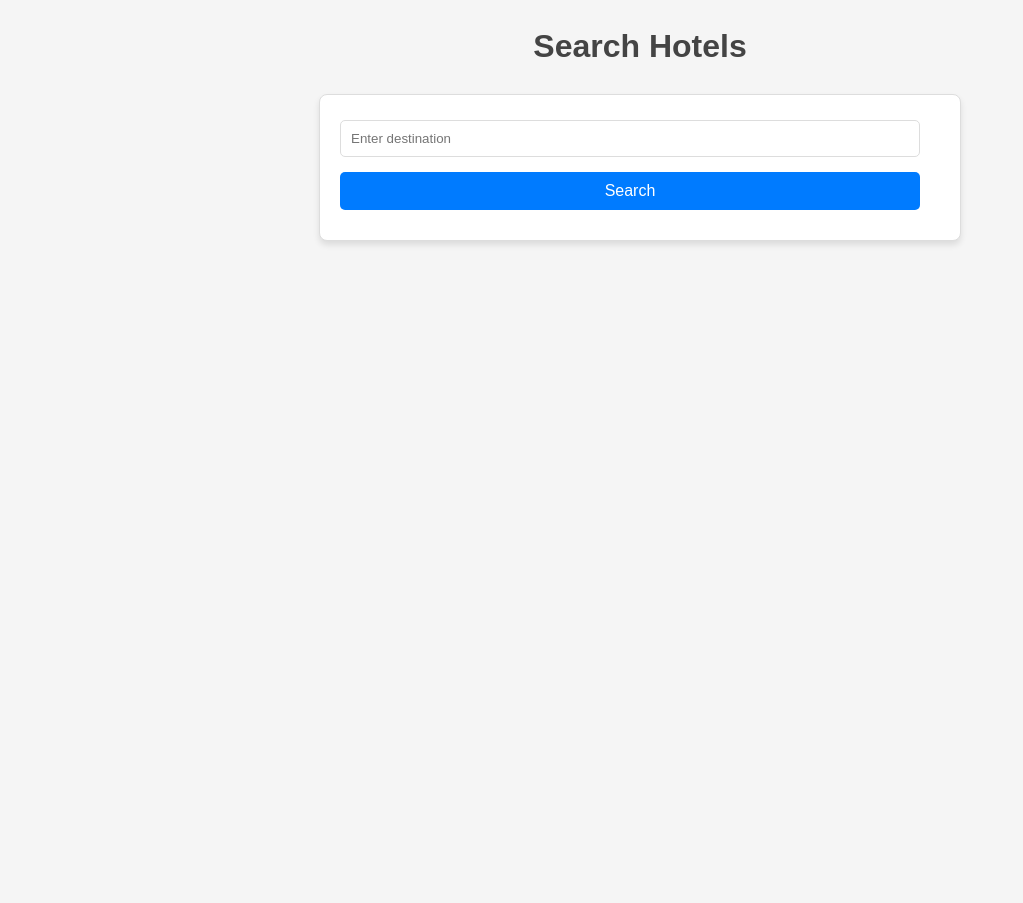
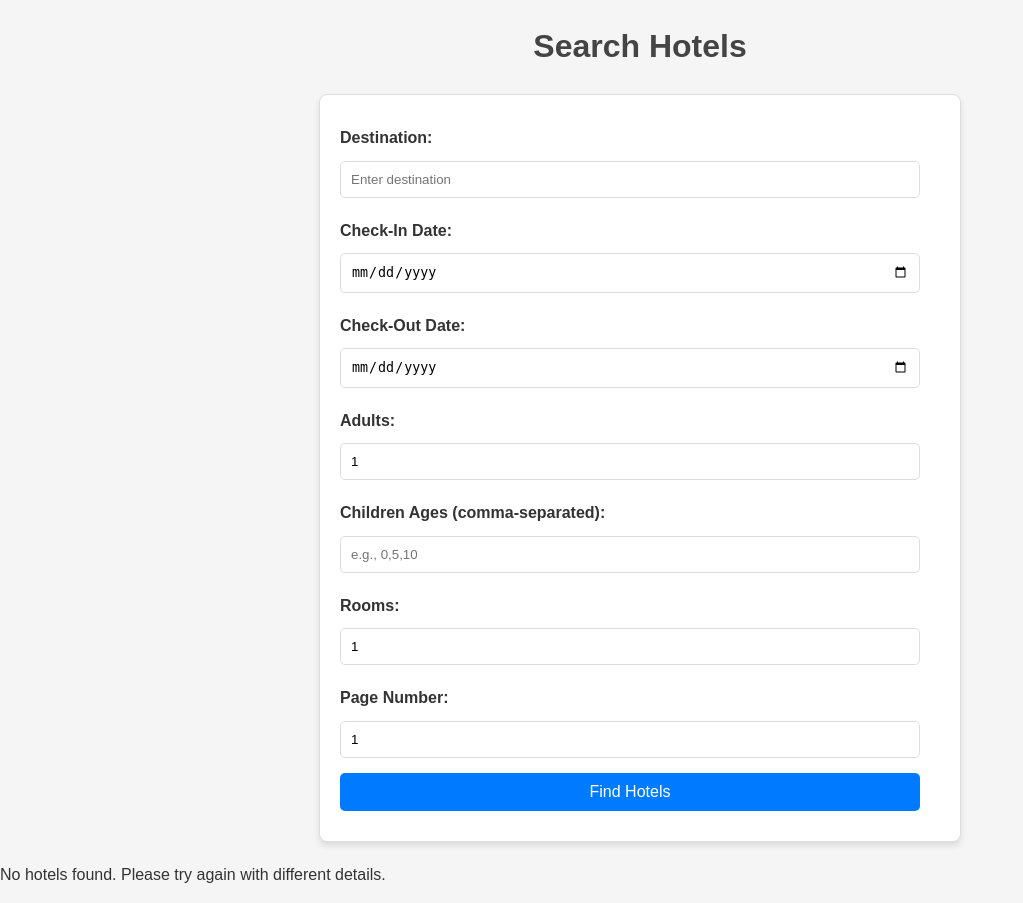
Before and after one commit to Vasilena01/Travel_planner, a Django app: page /hotels/search-destination/ in a window 1280 px wide. Shown: the whole page, without its empty margins (0-1023 px from the left). Before the commit the page ends 245 px from the top, so only its background shows below. Run offline with Django 5.2, Linux system fonts and the light colour scheme; parts of the project's set-up code (start-up, migrations or seed data) failed here and were passed over.

Commit message:
Hotel_finder app
Beginning the hotel_finder app. Done with the searching and listing of hotels by their destination.

```diff
--- a/travel_planner/authentication/templates/authentication/register.html
+++ b/travel_planner/authentication/templates/authentication/register.html
@@ -10,7 +10,7 @@
     {% if messages %}
         <ul>
             {% for message in messages %}
-                <li>{{ message }}</li>
+                <li style="color: red;">{{ message }}</li>
             {% endfor %}
         </ul>
     {% endif %}
--- a/travel_planner/hotel_finder/templates/hotel_finder/search_destination.html
+++ b/travel_planner/hotel_finder/templates/hotel_finder/search_destination.html
@@ -2,152 +2,63 @@
 <!DOCTYPE html>
 <html>
 <head>
-    <title>Search Destination</title>
-    <link
-      rel="stylesheet"
-      type="text/css"
-      href="{% static 'hotel_finder/styles.css' %}"
-    />
-    <script src="https://ajax.googleapis.com/ajax/libs/jquery/3.5.1/jquery.min.js"></script>
+    <title>Search Hotels</title>
+    <link rel="stylesheet" type="text/css" href="{% static 'hotel_finder/styles.css' %}">
 </head>
 <body>
     <h1>Search Hotels</h1>
 
-    <!-- Search Bar for Destination -->
-    <form id="destination-form">
+    {% if messages %}
+    <ul>
+        {% for message in error_message %}
+        <li style="color: red;">{{ message }}</li>
+        {% endfor %}
+    </ul>
+    {% endif %}
+
+    <form method="post" action="{% url 'search_destination' %}">
         {% csrf_token %}
-      <input
-        type="text"
-        id="destination"
-        name="destination"
-        placeholder="Enter destination"
-        required
-      />
-      <button type="submit">Search</button>
+
+        <label for="destination">Destination:</label>
+        <input type="text" id="destination" name="destination" placeholder="Enter destination" required>
+
+        <label for="checkin">Check-In Date:</label>
+        <input type="date" id="checkin" name="arrival_date" min="{{ current_date }}" required>
+
+        <label for="checkout">Check-Out Date:</label>
+        <input type="date" id="checkout" name="departure_date" min="{{ current_date }}" required>
+
+        <label for="adults">Adults:</label>
+        <input type="number" id="adults" name="adults" min="1" value="1" required>
+
+        <label for="children">Children Ages (comma-separated):</label>
+        <input type="text" id="children-age" name="children_age" placeholder="e.g., 0,5,10">
+
+        <label for="rooms">Rooms:</label>
+        <input type="number" id="rooms" name="room_qty" min="1" value="1" required>
+
+        <label for="page">Page Number:</label>
+        <input type="number" id="page-number" name="page_number" min="1" value="1">
+
+        <button type="submit">Find Hotels</button>
     </form>
 
-    <!-- Trip Details -->
-    <div id="trip-details" style="display: none">
-      <h3>Enter Trip Details</h3>
-      <form id="trip-details-form">
-        {% csrf_token %}
-        <input type="hidden" id="dest_id" name="dest_id" />
-        <input type="hidden" name="search_type" value="city" />
-        <!-- Default value -->
-        <label for="checkin">Check-In Date:</label>
-        <input type="date" id="checkin" name="arrival_date" required />
-        <label for="checkout">Check-Out Date:</label>
-        <input type="date" id="checkout" name="departure_date" required />
-        <label for="adults">Adults:</label>
-        <input
-          type="number"
-          id="adults"
-          name="adults"
-          min="1"
-          value="1"
-          required
-        />
-        <label for="children">Children Ages (comma-separated):</label>
-        <input
-          type="text"
-          id="children-age"
-          name="children_age"
-          placeholder="e.g., 0,5,10"
-        />
-        <label for="rooms">Rooms:</label>
-        <input
-          type="number"
-          id="rooms"
-          name="room_qty"
-          min="1"
-          value="1"
-          required
-        />
-        <label for="page">Page Number:</label>
-        <input
-          type="number"
-          id="page-number"
-          name="page_number"
-          min="1"
-          value="1"
-        />
-        <button type="submit">Find Hotels</button>
-      </form>
+    {% if hotels %}
+    <div id="hotel-results">
+        <h2>Hotels</h2>
+        <div id="hotels-container">
+            {% for hotel in hotels %}
+            <div class="hotel-card">
+                <img src="{{ hotel.property.photoUrls.0 }}" alt="{{ hotel.property.name }}" width="200">
+                <h3>{{ hotel.property.name }}</h3>
+                <p>Price: {{ hotel.property.priceBreakdown.grossPrice.value|floatformat:0 }} {{ hotel.property.priceBreakdown.grossPrice.currency }}</p>
+                <p>Review score: {{ hotel.property.reviewScore }} / 10</p>
             </div>
-
-    <!-- Hotel Results -->
-    <div id="hotel-results" style="display: none">
-      <h2>Hotels</h2>
-      <div id="hotels-container"></div>
+            {% endfor %}
         </div>
-
-    <script>
-      $("#destination-form").on("submit", function (event) {
-        event.preventDefault();
-        $("#trip-details-form")[0].reset();
-        $("#trip-details").hide();
-        $("#hotel-results").hide();
-        $("#hotels-container").empty();
-        const destination = $("#destination").val();
-
-        $.ajax({
-          url: "{% url 'search_destination' %}",
-          method: "POST",
-          data: {
-            destination: destination,
-            csrfmiddlewaretoken: "{{ csrf_token }}",
-          },
-          success: function (response) {
-            if (response.destinations && response.destinations.length > 0) {
-              const destId = response.destinations[0].dest_id;
-              console.log(destId);
-              $("#dest_id").val(destId);
-              $("#trip-details").show();
-            } else {
-              alert("No destinations found. Please try again.");
-            }
-          },
-          error: function (xhr, status, error) {
-            console.error("Error: ", error);
-            alert("Unable to find destination. Please try again.");
-          },
-        });
-      });
-
-      $("#trip-details-form").on("submit", function (event) {
-        event.preventDefault();
-        const formData = $(this).serialize();
-        $.ajax({
-          url: "{% url 'search_hotels' %}",
-          method: "POST",
-          data: formData,
-          success: function (response) {
-            if (response.hotels && response.hotels.length > 0) {
-              const hotels = response.hotels;
-              let htmlContent = "";
-              hotels.forEach((hotel) => {
-                htmlContent += `
-                                <div class="hotel-card">
-                                    <img src="${hotel.property.photoUrls[0]}" alt="${hotel.property.name}" width="200">
-                                    <h3>${hotel.property.name}</h3>
-                                    <p>Price: ${Math.round(hotel.property.priceBreakdown.grossPrice.value)} ${hotel.property.priceBreakdown.grossPrice.currency}</p>
-                                    <p>Review score: ${hotel.property.reviewScore} / 10</p>
-                                </div>`;
-              });
-              $("#hotels-container").html(htmlContent);
-              $("#hotel-results").show();
-            } else {
-              alert(
-                "No hotels found for the specified details. Please try again."
-              );
-            }
-          },
-          error: function (xhr, status, error) {
-            console.error("Error: ", error);
-            alert("Unable to fetch hotels. Please try again.");
-          },
-        });
-      });
-    </script>
+    </div>
+    {% else %}
+    <p>No hotels found. Please try again with different details.</p>
+    {% endif %}
 </body>
 </html>
--- a/travel_planner/hotel_finder/urls.py
+++ b/travel_planner/hotel_finder/urls.py
@@ -2,7 +2,5 @@ from django.urls import path
 from . import views
 
 urlpatterns = [
-    path('search-destination/', views.search_destination_page, name='search_destination_page'),
-    path('search-destination-api/', views.search_destination, name='search_destination'),
     path('search-hotels/', views.search_hotels, name='search_hotels'),
 ]
--- a/travel_planner/hotel_finder/views.py
+++ b/travel_planner/hotel_finder/views.py
@@ -1,61 +1,60 @@
+from datetime import datetime
 from django.shortcuts import render
 import http.client
 import json
-from django.http import JsonResponse
-from django.views.decorators.csrf import csrf_exempt
 
+def search_hotels(request):
+    hotels = None
+    error_message = None
+    current_date = datetime.now().strftime('%Y-%m-%d')
 
-def search_destination_page(request):
-    return render(request, 'hotel_finder/search_destination.html')
-
-
-@csrf_exempt
-def search_destination(request):
     if request.method == 'POST':
         destination = request.POST.get('destination')
+        arrival_date = request.POST.get('arrival_date')
+        departure_date = request.POST.get('departure_date')
+        adults = request.POST.get('adults', 1)
+        children = request.POST.get('children_age', '')
+        rooms = request.POST.get('room_qty', 1)
+        page_number = request.POST.get('page_number', 1)
+
+        if arrival_date == departure_date:
+            error_message = "Check-in and Check-out dates cannot be the same."
+            return render(request, 'hotel_finder/search_destination.html', {'error_message': error_message, 'current_date': current_date})
+
+        if arrival_date < current_date or departure_date < current_date:
+            error_message = "Dates cannot be in the past."
+            return render(request, 'hotel_finder/search_destination.html', {'error_message': error_message, 'current_date': current_date})
+
+        # Fetch destination ID
         conn = http.client.HTTPSConnection("booking-com15.p.rapidapi.com")
         headers = {
             'x-rapidapi-key': "25aa21455dmsh86b46541b28213bp1489a5jsn374b2d97cd64",
             'x-rapidapi-host': "booking-com15.p.rapidapi.com"
         }
-        conn.request(
-            "GET", f"/api/v1/hotels/searchDestination?query={destination}", headers=headers)
+        conn.request("GET", f"/api/v1/hotels/searchDestination?query={destination}", headers=headers)
         res = conn.getresponse()
-        data = json.loads(res.read().decode("utf-8"))
-        return JsonResponse({'destinations': data['data']})
+        dest_data = json.loads(res.read().decode("utf-8"))
 
+        if not dest_data['data']:
+            error_message = "Destination not found. Please try another location."
+        else:
+            dest_id = dest_data['data'][0]['dest_id']
 
-@csrf_exempt
-def search_hotels(request):
-    if request.method == 'POST':
-        dest_id = request.POST.get('dest_id')
-        search_type = request.POST.get('search_type', 'city')
-        arrival_date = request.POST.get('arrival_date')
-        departure_date = request.POST.get('departure_date')
-        adults = request.POST.get('adults', 1)
-        children_age = request.POST.get('children_age', '')
-        room_qty = request.POST.get('room_qty', 1)
-        page_number = request.POST.get('page_number', 1)
-
-        conn = http.client.HTTPSConnection("booking-com15.p.rapidapi.com")
-        headers = {
-            'x-rapidapi-key': "25aa21455dmsh86b46541b28213bp1489a5jsn374b2d97cd64",
-            'x-rapidapi-host': "booking-com15.p.rapidapi.com"
-        }
-        url = (
-            f"/api/v1/hotels/searchHotels?dest_id={dest_id}&search_type={search_type}"
-            f"&arrival_date={arrival_date}&departure_date={departure_date}&adults={adults}"
-            f"&children_age={children_age}&room_qty={room_qty}&page_number={page_number}"
-        )
-
-        try:
+            # Fetch hotels for the destination
+            url = (
+                f"/api/v1/hotels/searchHotels?dest_id={dest_id}&search_type=city"
+                f"&arrival_date={arrival_date}&departure_date={departure_date}"
+            )
             conn.request("GET", url, headers=headers)
             res = conn.getresponse()
-            data = json.loads(res.read().decode("utf-8"))
+            hotels_data = json.loads(res.read().decode("utf-8"))
+            hotels = hotels_data['data']['hotels'] if 'hotels' in hotels_data['data'] else None
 
-            if 'hotels' in data['data']:
-                return JsonResponse({'hotels': data['data']['hotels']})
-            else:
-                return JsonResponse({'error': 'No hotels found'}, status=404)
-        except Exception as e:
-            return JsonResponse({'error': str(e)}, status=500)
+            if not hotels:
+                error_message = "No hotels found for the given search. Please try again."
+
+    return render(
+        request,
+        'hotel_finder/search_destination.html',
+        {'hotels': hotels, 'error_message': error_message, 'current_date': current_date}
+    )
--- a/travel_planner/main/templates/main/homepage.html
+++ b/travel_planner/main/templates/main/homepage.html
@@ -14,7 +14,7 @@
     <p>Start planning your trips!</p>
 
     {% if request.user.is_authenticated %}
-    <a href="{% url 'search_destination_page' %}">Find Hotels</a>
+    <a href="{% url 'search_destination' %}">Find Hotels</a>
     <a href="{% url 'logout' %}">Logout</a>
     {% else %}
     <a href="{% url 'register' %}">Register</a>
--- a/travel_planner/main/urls.py
+++ b/travel_planner/main/urls.py
@@ -6,4 +6,5 @@ from hotel_finder import views as hotel_finder_views
 urlpatterns = [
     path('', views.homepage, name='homepage'),
     path('auth/logout/', auth_views.logout_user, name='logout'),
+    path('hotels/search-destination/', hotel_finder_views.search_hotels, name='search_destination'),
 ]
```
Also changed, not shown: travel_planner/authentication/views.py (+31 -14 lines), travel_planner/db.sqlite3. Lines whose indentation alone changed are shown as unchanged.
